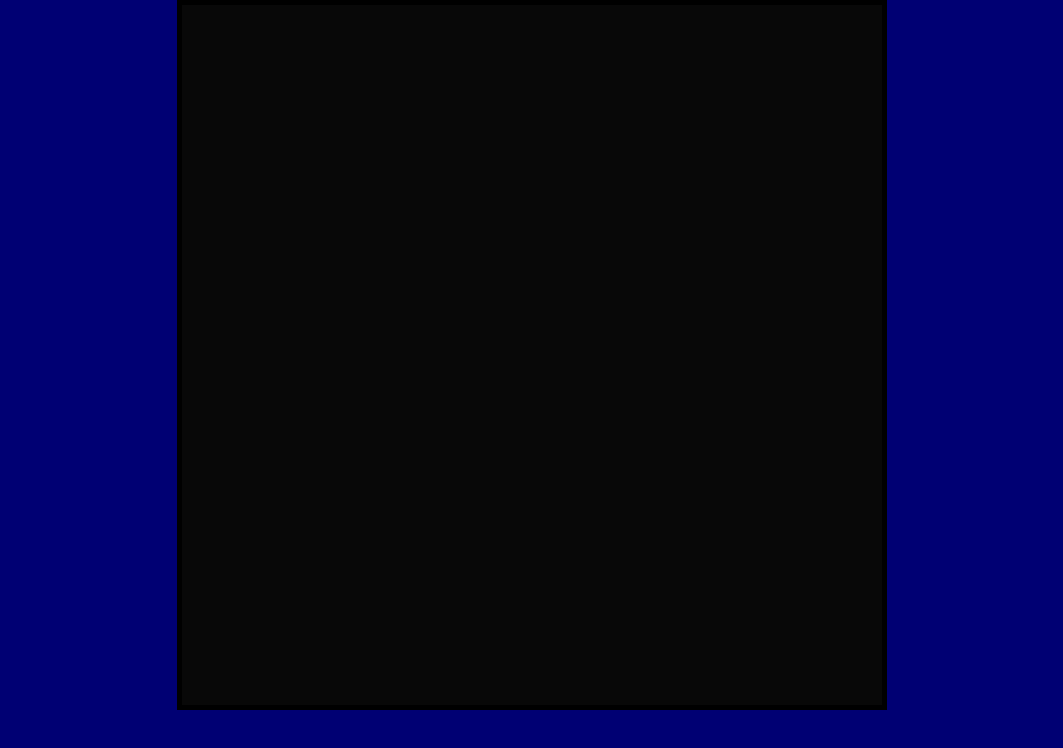
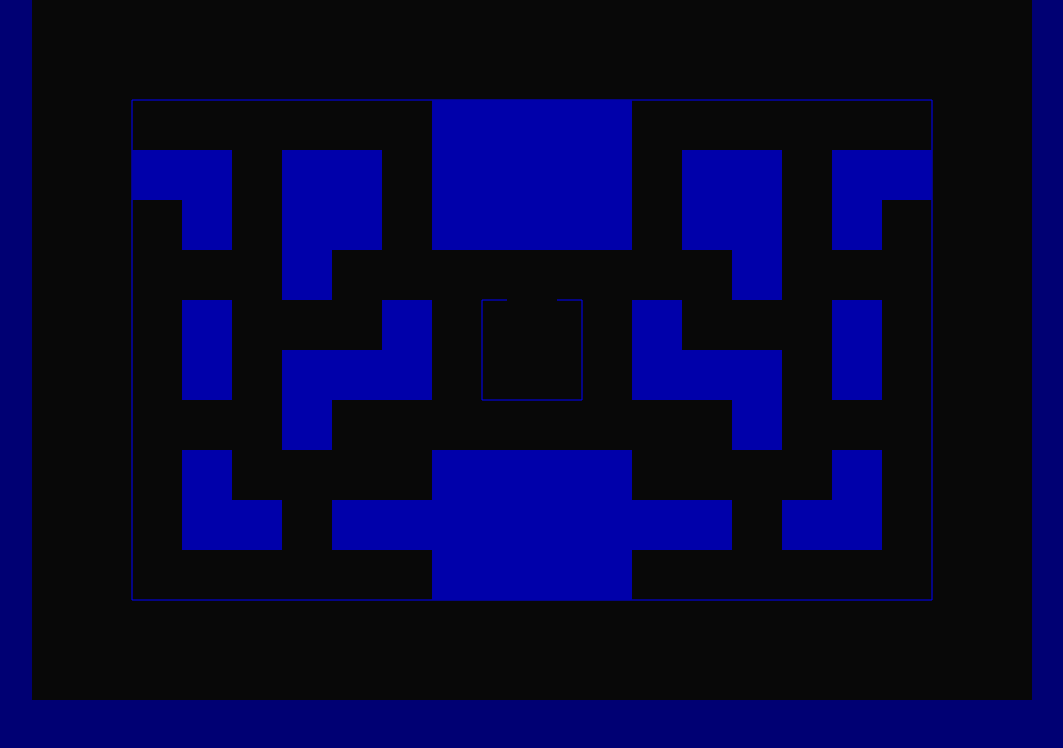
Before and after one commit to Sateusz/pacman-js, a plain HTML site: page index.html in a window 1280 px wide. Shown: the whole page, without its empty margins (108-1171 px from the left). Drawn offline with Linux system fonts and the light colour scheme.

Commit message:
Walls
Drawn inner and outer walls

```diff
--- a/index.html
+++ b/index.html
@@ -11,9 +11,6 @@
         }
         #canvas
         {
-            width: 700px;
-            height: 700px;
-            border: 5px solid black;
             margin-left: auto;
             margin-right: auto;
             display: block;
@@ -23,6 +20,7 @@
     </style>
 </head>
 <body>
-    <canvas id="canvas"></canvas>
+    <canvas id="canvas" width="1000" height="700"></canvas>
+    <script src="main.js"></script>
 </body>
 </html>
--- a/main.js
+++ b/main.js
@@ -1,2 +1,67 @@
 const canvas = document.getElementById("canvas");
 const ctx = canvas.getContext('2d');
+
+function drawWalls()
+{
+    //srodek 500,350
+
+    ctx.strokeStyle = "#0000FF";
+    ctx.fillStyle = "#0000AA";
+    //Zewnetrzna sciana
+
+    ctx.moveTo(100,100);
+    ctx.lineTo(900,100);
+    ctx.lineTo(900,600);
+    ctx.lineTo(100,600);
+    ctx.lineTo(100,100);
+
+    //Spawn duchow
+    ctx.moveTo(450,300);
+    ctx.lineTo(475,300);
+    ctx.moveTo(525,300);
+    ctx.lineTo(550,300);
+    ctx.lineTo(550,400);
+    ctx.lineTo(450,400);
+    ctx.lineTo(450,300);
+    ctx.stroke();
+
+    //Wewnetrzne sciany
+    ctx.fillRect(100,150,100,50);
+    ctx.fillRect(150,200,50,50);
+
+    ctx.fillRect(150,300,50,100);
+
+    ctx.fillRect(150,450,50,100);
+    ctx.fillRect(200,500,50,50);
+
+    ctx.fillRect(250,150,100,100);
+    ctx.fillRect(250,250,50,50);
+
+    ctx.fillRect(250,350,150,50);
+    ctx.fillRect(350,300,50,50);
+    ctx.fillRect(250,400,50,50);
+
+    ctx.fillRect(300,500,100,50);
+
+    ctx.fillRect(400,100,200,150);
+    ctx.fillRect(400,450,200,150);
+
+    ctx.fillRect(650,150,100,100);
+    ctx.fillRect(700,250,50,50);
+
+    ctx.fillRect(600,350,150,50);
+    ctx.fillRect(600,300,50,50);
+    ctx.fillRect(700,400,50,50);
+
+    ctx.fillRect(600,500,100,50);
+
+    ctx.fillRect(800,150,100,50);
+    ctx.fillRect(800,200,50,50);
+
+    ctx.fillRect(800,300,50,100);
+
+    ctx.fillRect(750,500,100,50);
+    ctx.fillRect(800,450,50,50);
+}
+
+drawWalls();
```
